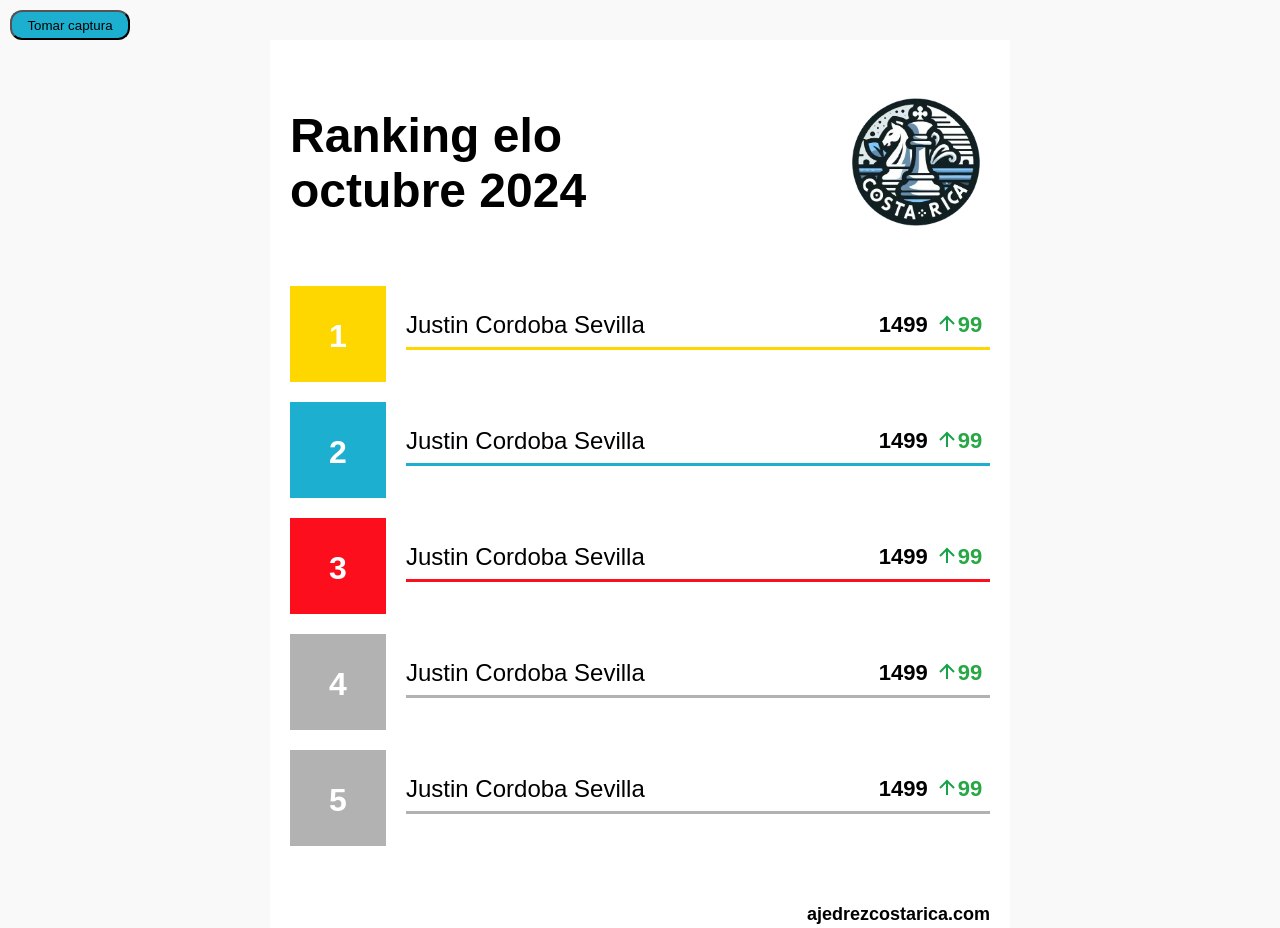
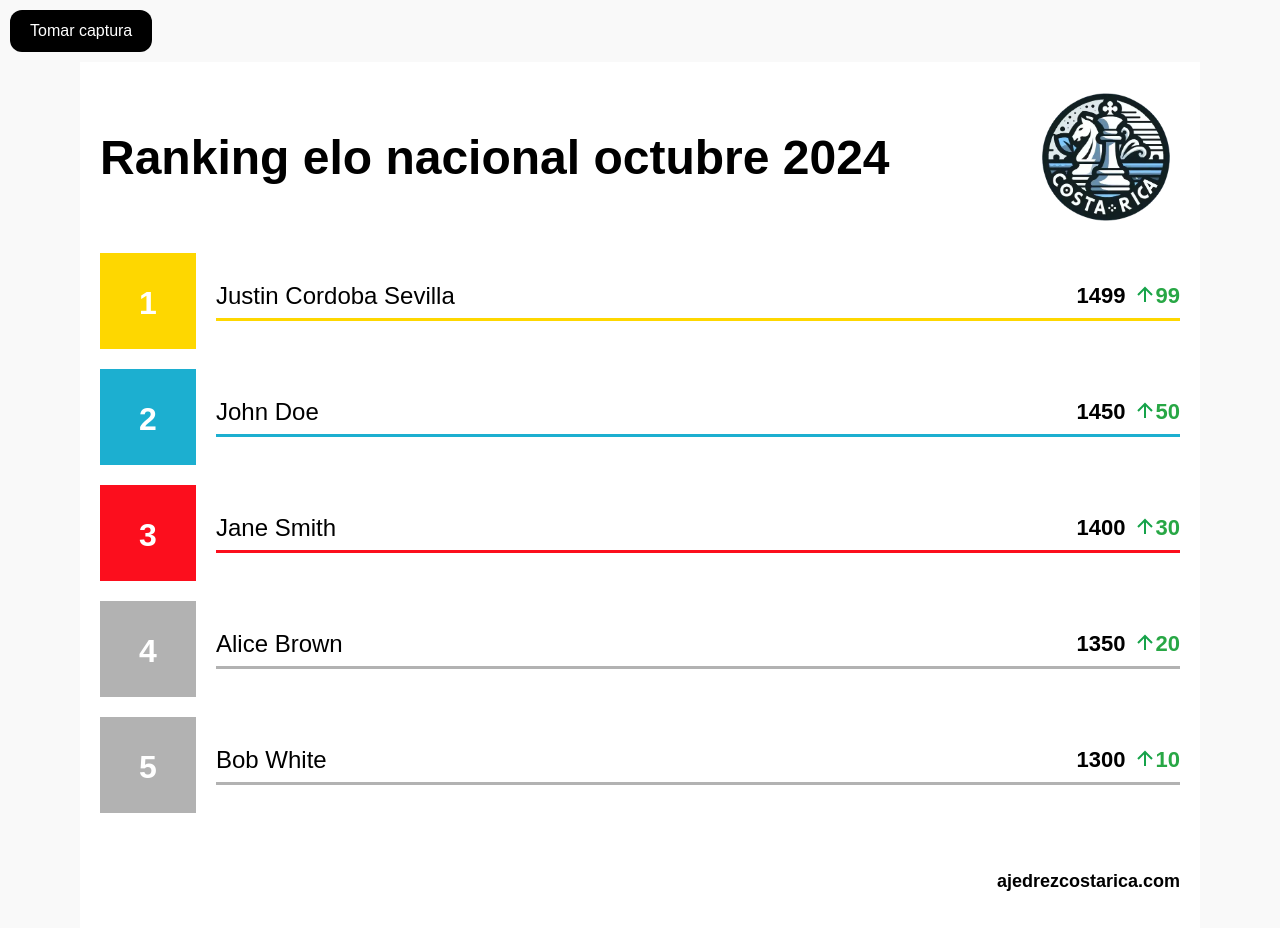
Before and after one commit to Justin-Cordoba/Ranking-Elo, a website: page index.html in a window 1280 px wide. Drawn offline with nearby package versions, Linux system fonts and the light colour scheme.

Commit message:
Refactor ranking display and enhance screenshot functionality

```diff
--- a/index.html
+++ b/index.html
@@ -8,137 +8,21 @@
     <script src="https://cdnjs.cloudflare.com/ajax/libs/html2canvas/1.4.1/html2canvas.min.js"></script>
   </head>
   <body>
-    <div>
-      <button class="button-capture" onclick="takeScreenShot()">
-        Tomar captura
-      </button>
-    </div>
+    <button class="button-capture" onclick="takeScreenShot()">
+      Tomar captura
+    </button>
+
     <div class="ranking-elo" id="divToTakeScreenShot">
       <div class="header">
-        <p class="title">
-          Ranking elo <br />
-          octubre 2024
-        </p>
+        <p class="title">Ranking elo nacional octubre 2024</p>
         <img src="Logo.png" alt="" />
       </div>
 
-      <div class="ranking-list">
-        <div class="ranking-item">
-          <div class="rank bg-gold">
-            <p>1</p>
-          </div>
-          <div class="info">
-            <div class="details">
-              <p class="name">Justin Cordoba Sevilla</p>
-              <div class="score">
-                <p class="line-name elo-player">1499</p>
-                <div class="change positive">
-                  <img src="/Arrow.png" alt="" />
-                  <span class="elo-player">99</span>
-                </div>
-              </div>
-            </div>
-            <hr class="line bg-gold" />
-          </div>
-        </div>
-
-        <div class="ranking-item">
-          <div class="rank bg-blue">
-            <p>2</p>
-          </div>
-          <div class="info">
-            <div class="details">
-              <p class="name">Justin Cordoba Sevilla</p>
-              <div class="score">
-                <p class="line-name elo-player">1499</p>
-                <div class="change positive">
-                  <img src="/Arrow.png" alt="" />
-                  <span class="elo-player">99</span>
-                </div>
-              </div>
-            </div>
-            <hr class="line bg-blue" />
-          </div>
-        </div>
-
-        <div class="ranking-item">
-          <div class="rank bg-red">
-            <p>3</p>
-          </div>
-          <div class="info">
-            <div class="details">
-              <p class="name">Justin Cordoba Sevilla</p>
-              <div class="score">
-                <p class="line-name elo-player">1499</p>
-                <div class="change positive">
-                  <img src="/Arrow.png" alt="" />
-                  <span class="elo-player">99</span>
-                </div>
-              </div>
-            </div>
-            <hr class="line bg-red" />
-          </div>
-        </div>
-
-        <div class="ranking-item">
-          <div class="rank bg-gray">
-            <p>4</p>
-          </div>
-          <div class="info">
-            <div class="details">
-              <p class="name">Justin Cordoba Sevilla</p>
-              <div class="score">
-                <p class="line-name elo-player">1499</p>
-                <div class="change positive">
-                  <img src="/Arrow.png" alt="" />
-                  <span class="elo-player">99</span>
-                </div>
-              </div>
-            </div>
-            <hr class="line bg-gray" />
-          </div>
-        </div>
-
-        <div class="ranking-item">
-          <div class="rank bg-gray">
-            <p>5</p>
-          </div>
-          <div class="info">
-            <div class="details">
-              <p class="name">Justin Cordoba Sevilla</p>
-              <div class="score">
-                <p class="line-name elo-player">1499</p>
-                <div class="change positive">
-                  <img src="/Arrow.png" alt="" />
-                  <span class="elo-player">99</span>
-                </div>
-              </div>
-            </div>
-            <hr class="line bg-gray" />
-          </div>
-        </div>
-      </div>
+      <div class="ranking-list"></div>
 
       <p class="footer">ajedrezcostarica.com</p>
     </div>
-    <script>
-      const takeScreenShot = () => {
-        const element = document.getElementById("divToTakeScreenShot");
-        if (!element) {
-          return;
-        }
-        html2canvas(element)
-          .then((canvas) => {
-            let image = canvas.toDataURL("image/jpg");
-            const a = document.createElement("a");
-            a.href = image;
-            a.download = "Ranking-Elo.jpg";
-            a.click();
-          })
-          .catch((Error) => {
-            console.error("No podemos tomar captura de esto en este momento.");
-          });
-      };
-    </script>
+
+    <script src="script.js"></script>
   </body>
 </html>
--- /dev/null
+++ b/script.js
@@ -0,0 +1,102 @@
+const takeScreenShot = () => {
+  const element = document.getElementById('divToTakeScreenShot')
+  if (!element) {
+    return
+  }
+
+  html2canvas(element)
+    .then((canvas) => {
+      let image = canvas.toDataURL('image/jpg')
+      const a = document.createElement('a')
+      a.href = image
+      a.download = 'Ranking-Elo.jpg'
+      a.click()
+    })
+    .catch((err) => {
+      console.error(err)
+    })
+}
+
+// Datos del ranking
+const players = [
+  {
+    rank: 1,
+    name: 'Justin Cordoba Sevilla',
+    elo: 1499,
+    change: 99,
+    color: 'gold'
+  },
+  { rank: 2, name: 'John Doe', elo: 1450, change: 50, color: 'blue' },
+  { rank: 3, name: 'Jane Smith', elo: 1400, change: 30, color: 'red' },
+  { rank: 4, name: 'Alice Brown', elo: 1350, change: 20, color: 'gray' },
+  { rank: 5, name: 'Bob White', elo: 1300, change: 10, color: 'gray' }
+]
+
+// Seleccionar el contenedor donde se insertará el ranking
+const rankingList = document.querySelector('.ranking-list')
+
+// Función para crear el ranking dinámicamente
+function createRanking() {
+  players.forEach((player) => {
+    // Crear el contenedor del ítem
+    const rankingItem = document.createElement('div')
+    rankingItem.classList.add('ranking-item')
+
+    // Contenedor de rango
+    const rankDiv = document.createElement('div')
+    rankDiv.classList.add('rank', `bg-${player.color}`)
+    const rankP = document.createElement('p')
+    rankP.textContent = player.rank
+    rankDiv.appendChild(rankP)
+
+    // Contenedor de detalles
+    const detailsDiv = document.createElement('div')
+    detailsDiv.classList.add('details', player.color)
+
+    // Nombre del jugador
+    const nameP = document.createElement('p')
+    nameP.classList.add('name')
+    nameP.textContent = player.name
+
+    // Puntuación
+    const scoreDiv = document.createElement('div')
+    scoreDiv.classList.add('score')
+
+    const eloP = document.createElement('p')
+    eloP.classList.add('line-name', 'elo-player')
+    eloP.textContent = player.elo
+
+    const changeDiv = document.createElement('div')
+    changeDiv.classList.add(
+      'change',
+      player.change > 0 ? 'positive' : 'negative'
+    )
+
+    const changeImg = document.createElement('img')
+    changeImg.src = '/Arrow.png'
+    changeImg.alt = ''
+
+    const changeSpan = document.createElement('span')
+    changeSpan.classList.add('elo-player')
+    changeSpan.textContent = player.change
+
+    changeDiv.appendChild(changeImg)
+    changeDiv.appendChild(changeSpan)
+
+    scoreDiv.appendChild(eloP)
+    scoreDiv.appendChild(changeDiv)
+
+    detailsDiv.appendChild(nameP)
+    detailsDiv.appendChild(scoreDiv)
+
+    // Agregar rango y detalles al ítem del ranking
+    rankingItem.appendChild(rankDiv)
+    rankingItem.appendChild(detailsDiv)
+
+    // Agregar el ítem al contenedor principal
+    rankingList.appendChild(rankingItem)
+  })
+}
+
+// Llamar a la función para generar el ranking
+createRanking()
--- a/styles.css
+++ b/styles.css
@@ -5,15 +5,15 @@ body {
   background-color: #f9f9f9;
 }
 .button-capture {
-  background-color: #1cafd0;
-  width: 120px;
-  height: 30px;
-  margin-top: 10px;
-  margin-left: 10px;
+  padding: 12px 20px;
+  margin: 10px;
   border-radius: 12px;
-  background-color:#1cafd0;
+  background-color: black;
   cursor: pointer;
-
+  color: white;
+  outline: none;
+  border: none;
+  font-size: 16px;
 }
 
 img {
@@ -29,7 +29,8 @@ img {
 }
 
 .ranking-elo {
-  max-width: 700px;
+  width: 1080px;
+  height: 1080px;
   margin: 0 auto;
   padding: 20px;
   background-color: #fff;
@@ -67,6 +68,7 @@ img {
 .rank {
   width: 96px;
   height: 96px;
+  flex-shrink: 0;
   display: grid;
   place-items: center;
   font-size: 32px;
@@ -74,30 +76,30 @@ img {
   color: white;
 }
 
-.bg-gold {
-  background-color: #fed700;
+.gold {
+  padding-bottom: 8px;
+  border-bottom: 3px solid #fed700;
 }
 
-.bg-blue {
-  background-color: #1cafd0;
+.blue {
+  padding-bottom: 8px;
+  border-bottom: 3px solid #1cafd0;
 }
 
-.bg-red {
-  background-color: #fc0e1d;
+.red {
+  padding-bottom: 8px;
+  border-bottom: 3px solid #fc0e1d;
 }
 
-.bg-gray {
-  background-color: #b2b2b2;
-}
-
-.info {
-  flex-grow: 1;
+.gray {
+  padding-bottom: 8px;
+  border-bottom: 3px solid #b2b2b2;
 }
 
 .details {
   display: flex;
-  gap: 234px;
   align-items: center;
+  justify-content: space-between;
   width: 100%;
 }
 
```
